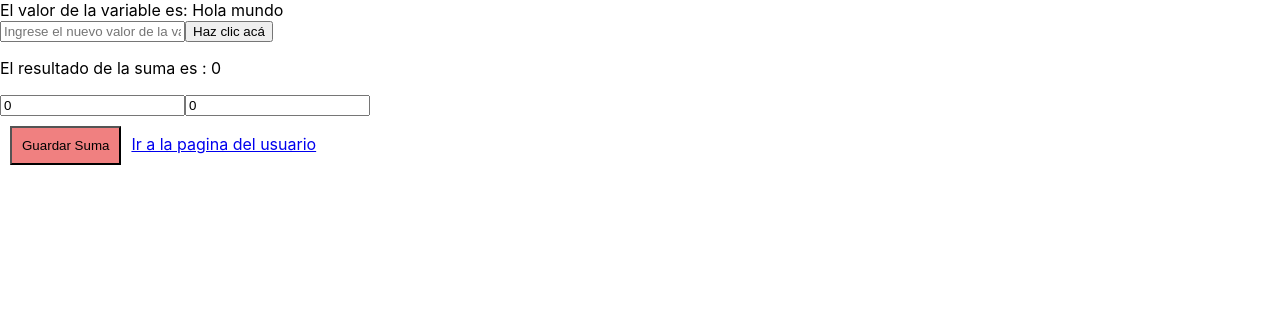
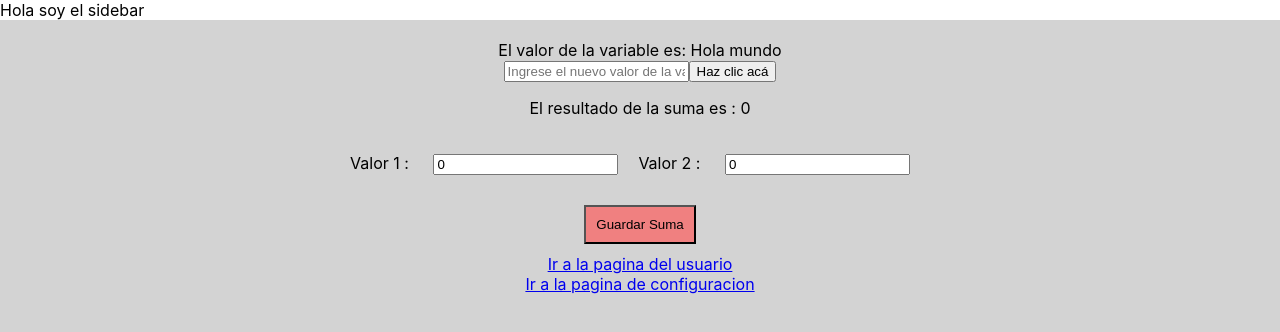
Before and after one commit to JohanFZ/Ciclo4, a React (Create React App) app: page / in a window 1280 px wide. Shown: the top 332 px of the page. Built offline with nearby package versions, Linux system fonts and the light colour scheme.

Commit message:
Ejemplo DarkMode

```diff
--- a/src/App.jsx
+++ b/src/App.jsx
@@ -6,17 +6,25 @@ import Contacto from './pages/contacto';
 import IndexAdmin from './pages/admin/Index';
 import Usuarios from './pages/admin/usuarios/Index';
 import UsuarioGenerico from './pages/admin/usuarios/UsuarioGenerico';
+import Layout from './layout/Layout';
 import LayoutAdmin from './layout/LayoutAdmin';
+import Configuracion from './pages/Configuracion';
 import { UserContext } from './context/user';
+import { DarkContext } from './context/dark';
 
 function App() {
   const [userData, setUserData] = useState({"nombre": "johan", suma : 0});
+  const [dark, setDark] = useState(false);
   return (
+    <DarkContext.Provider value={{dark, setDark}}>
       <UserContext.Provider value={{userData, setUserData}}>
         <Router>
           <Routes>
-          <Route path="/" element={<Index/>}></Route>
-          <Route path="/contacto" element={<Contacto />}></Route>
+            <Route path="/" element={<Layout/>}>
+              <Route path="" element={<Index/>} />
+              <Route path="contacto" element={<Contacto />} />
+              <Route path="configuracion" element={<Configuracion />} />
+            </Route>
             <Route path="/admin" element={<LayoutAdmin />}>
               <Route path="" element={<IndexAdmin />}></Route>
               <Route path="usuarios" element={<Usuarios />}></Route>
@@ -25,6 +33,7 @@ function App() {
           </Routes>
         </Router>
       </UserContext.Provider>
+    </DarkContext.Provider>
   );
 }
 
--- /dev/null
+++ b/src/context/dark.js
@@ -0,0 +1,7 @@
+import { createContext, useContext } from "react";
+
+export const DarkContext = createContext(null);
+
+export const useDark = () => {
+  return useContext(DarkContext);
+}
--- a/src/layout/Layout.jsx
+++ b/src/layout/Layout.jsx
@@ -1,11 +1,12 @@
 import React from 'react'
+import { Outlet } from 'react-router-dom'
 import Sidebar from '../components/Sidebar'
 
 const Layout = ({ children }) => {
   return (
     <div>
       <Sidebar />
-      {children}
+      <Outlet />
     </div>
   )
 }
--- /dev/null
+++ b/src/pages/Configuracion.jsx
@@ -0,0 +1,17 @@
+import React from 'react'
+import { useDark } from '../context/dark';
+import { Link } from 'react-router-dom';
+
+const Configuracion = () => {
+  const {dark, setDark} = useDark();
+  return (
+    <div>
+      <button onClick={() => setDark(!dark)}> {dark ? 'Desactivar': 'Activar'} modo oscuro</button>
+      <Link to="/">
+        Ir a Home
+      </Link>
+    </div>
+  )
+}
+
+export default Configuracion
--- a/src/pages/index.jsx
+++ b/src/pages/index.jsx
@@ -3,10 +3,12 @@ import Button from '../components/Button';
 import { useUser } from '../context/user';
 import { Link } from 'react-router-dom';
 import button from '../components/Button';
+import { useDark } from '../context/dark';
 
 const Index = () => {
 
   const { userData, setUserData } = useUser();
+  const {dark} = useDark();
 
   const [variable, setVariable] = useState('Hola mundo');
   const [valorInput, setValorInput] = useState();
@@ -30,7 +32,7 @@ const Index = () => {
   }, [valor1, valor2]);
 
   return (
-    <div className="div">
+    <div className={`container ${dark?"fondo-oscuro":"fondo-claro"}`}>
       <div>
         <span>El valor de la variable es: </span>
         {variable}
@@ -38,18 +40,23 @@ const Index = () => {
       <input value={valorInput} onChange={cambioInput} type="text" placeholder="Ingrese el nuevo valor de la variable" />
       <button onClick={funcionClick}>Haz clic acá</button>
       <p>El resultado de la suma es : {suma}</p>
-      <div>
+      <div className="form">
+        <label htmlFor="">Valor 1 : </label>
         <input
         onChange={(e) => setValor1(parseInt(e.target.value))}
           value={valor1}
           type="number"
           placeholder="Valor 1"
         />
+        <label htmlFor="">Valor 2 : </label>
         <input onChange={(e) => setValor2(parseInt(e.target.value))} value={valor2} type="number" placeholder="Valor 2" />
       </div>
       <button className="button" onClick={() => setUserData({...setUserData, suma: suma})}>Guardar Suma</button>
-      <Link to="admin/usuarios/johan">
+      <Link to="admin/usuarios/johan" className="link">
         Ir a la pagina del usuario
+      </Link>
+      <Link to="configuracion" className="link">
+        Ir a la pagina de configuracion
       </Link>
     </div>
   )
--- a/src/styles/styles.css
+++ b/src/styles/styles.css
@@ -4,3 +4,26 @@
   cursor: pointer;
   padding: 10px;
 }
+
+.fondo-oscuro {
+  background: rgb(83, 83, 83);
+}
+
+.fondo-claro {
+  background: lightgray;
+}
+
+.container {
+  padding: 20px;
+  margin: 0;
+  height: 100vh;
+  text-align: center;
+}
+
+.container .link {
+  display: block;
+}
+
+.form input{
+  margin: 20px;
+}
```
Lines whose indentation alone changed are shown as unchanged.
